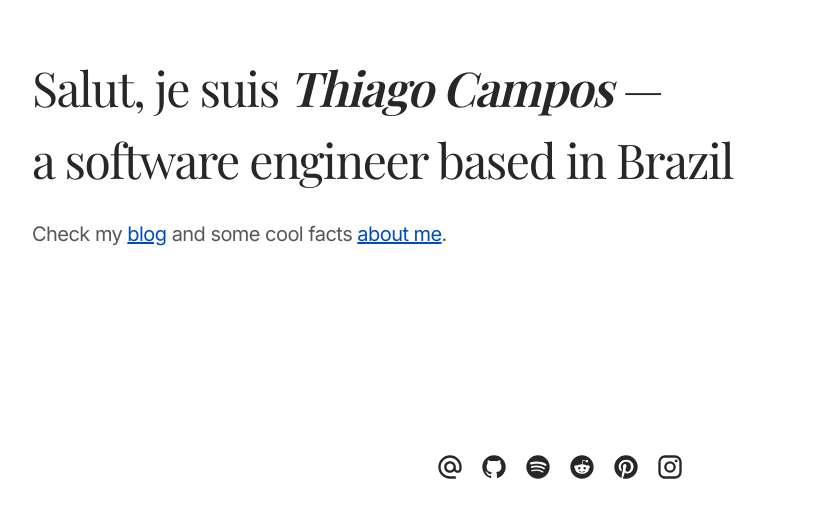
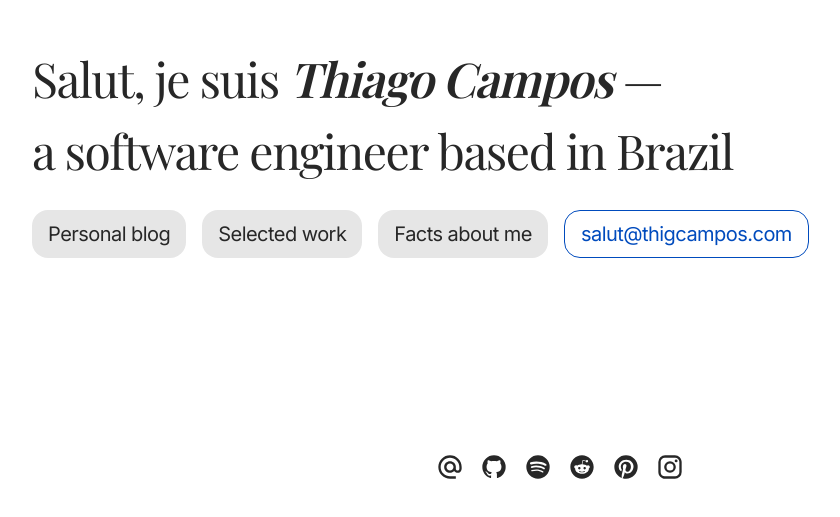
Before and after one commit to thigcampos/thiagocampos, a Next.js app: page / in a window 1280 px wide. Shown: the part 225-742 px from the top of the page, without its empty margins (80-920 px from the left). Built offline with nearby package versions, Linux system fonts and the light colour scheme; a web font is replaced by a local one.

Commit message:
feat: add anchors in home page

```diff
--- a/package.json
+++ b/package.json
@@ -1,6 +1,6 @@
 {
   "name": "iukeri",
-  "version": "0.2.14",
+  "version": "0.2.15",
   "private": true,
   "scripts": {
     "dev": "next dev",
--- a/src/app/home.module.css
+++ b/src/app/home.module.css
@@ -28,6 +28,11 @@
   color: var(--label-primary-disabled);
 }
 
+.buttonWrapper {
+  display: flex;
+  gap: 1rem;
+}
+
 @media only screen and (max-width: 768px) {
   .main {
     display: flex;
@@ -44,4 +49,8 @@
   .subtitle {
     display: none;
   }
+
+  .buttonWrapper > a {
+    display: none;
+  }
 }
--- a/src/app/page.tsx
+++ b/src/app/page.tsx
@@ -1,4 +1,4 @@
-import { Footer, Header } from '@/components';
+import { Anchor, Footer, Header } from '@/components';
 import { homeNavigation } from '@/constants/navigations';
 import styles from './home.module.css';
 
@@ -10,7 +10,12 @@ export default function Home() {
         <div className={styles.headline}>
           <h1 className={styles.title}>Salut, je suis <span>Thiago Campos</span> — <br/>
           a software engineer based in Brazil</h1>
-          <p className={styles.subtitle}>Check my <a href='/blog'>blog</a> and some cool facts <a href='/about'>about me</a>.</p>
+          <div className={styles.buttonWrapper}>
+            <Anchor path={'/blog'}>Personal blog</Anchor>
+            <Anchor path={'/projects'}>Selected work</Anchor>
+            <Anchor path={'/blog'}>Facts about me</Anchor>
+            <Anchor path={'/blog'} variant={'outline'}>salut@thigcampos.com</Anchor>
+          </div>
         </div>
       </section>
       <Footer />
--- a/src/components/Ionique/Button/button.module.css
+++ b/src/components/Ionique/Button/button.module.css
@@ -28,10 +28,26 @@
 }
 
 .outline {
-    color: var(--label-primary-default);
-    border: 1.5px solid var(--label-primary-default);
+    background-color: transparent;
+    border: 1.5px solid var(--label-accent-default);
 }
 
-.outline > span {
+.outline:hover {
+    transition: 0.5s;
+    background-color: transparent;
+    border-color: var(--label-accent-hover);
+
+    .text {
+       color: var(--label-accent-hover);
+    }
+}
+
+.outline > svg {
+    height: 1.5rem;
+    width: 1.5rem;
     color: var(--label-accent-default);
 }
+
+.outline > p {
+    color: var(--label-accent-default);
+}
--- a/src/components/Navigation/Anchor/anchor.module.css
+++ b/src/components/Navigation/Anchor/anchor.module.css
@@ -26,6 +26,24 @@
     font-weight: var(--font-weight-400);
 }
 
+.outline {
+    background-color: transparent;
+    border: 1.5px solid var(--label-accent-default);
+}
+
+.outline:hover {
+    transition: 0.5s;
+    background-color: transparent;
+    border-color: var(--label-accent-hover);
+    .text {
+       color: var(--label-accent-hover);
+    }
+}
+
+.outline > p {
+    color: var(--label-accent-default);
+}
+
 @media only screen and (max-width: 768px) {
     .container {
         width: 100%;
--- a/src/components/Navigation/Anchor/index.tsx
+++ b/src/components/Navigation/Anchor/index.tsx
@@ -3,12 +3,17 @@ import Icon from "@mdi/react";
 import { AnchorAttributes } from "@/types";
 import styles from "./anchor.module.css";
 
-export default function Anchor({children, path, icon} : AnchorAttributes) {
+export default function Anchor({children, path, icon, variant} : AnchorAttributes) {
     function renderLeftIcon(icon: string | undefined) {
         return icon ? (<Icon path={icon}/>) : null;
     }
+
+    function getClassNames() {
+        return variant ? `${styles.container} ${styles[variant]}` : styles.container;
+    }
+
     return (
-        <Link className={styles.container} href={path}>
+        <Link className={getClassNames()} href={path}>
             {renderLeftIcon(icon)}
             <p className={styles.text}>{children}</p>
         </Link>
--- a/src/types/navigation.ts
+++ b/src/types/navigation.ts
@@ -3,7 +3,8 @@ import { Url } from "next/dist/shared/lib/router/router";
 export interface AnchorAttributes {
     path: Url,
     icon?: string,
-    children: String,
+    children: string,
+    variant?: string
 }
 
 export interface ModalAttributes {
@@ -13,7 +14,7 @@ export interface ModalAttributes {
 }
 
 export interface NavigationGroup {
-    name: String,
+    name: string,
     path: Url,
     icon?: string
 }
```
